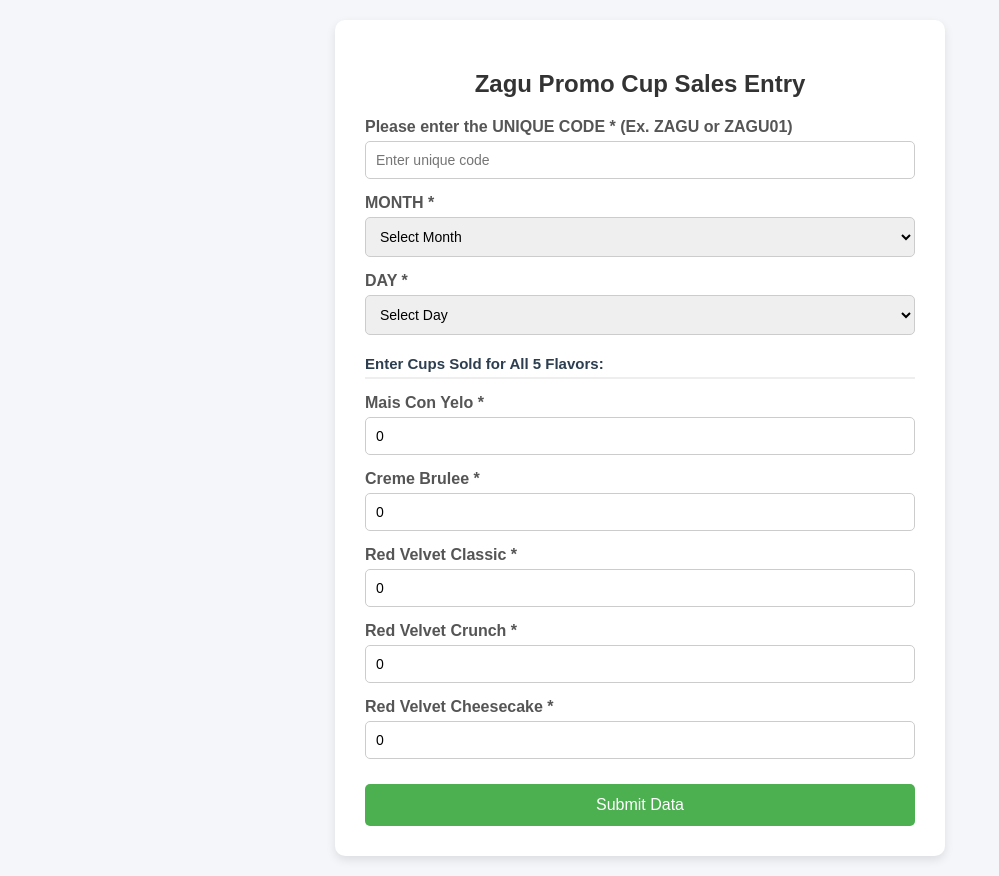
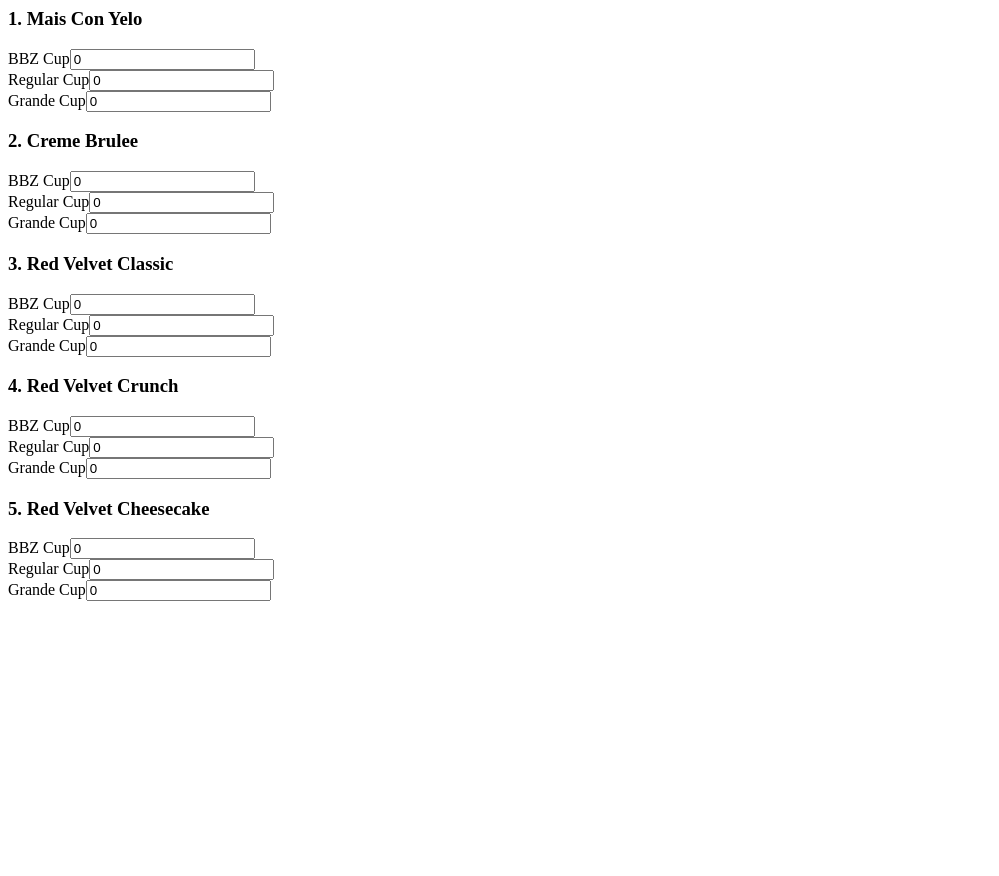
Before and after one commit to misdatazagu-hash/promo-system, a Flask app: page / in a window 1280 px wide. Shown: the whole page, without its empty margins (0-999 px from the left). After the commit the page ends 601 px from the top, so only its background shows below. Run offline with Flask 3, Linux system fonts and the light colour scheme.

Commit message:
Update form.html

```diff
--- a/templates/form.html
+++ b/templates/form.html
@@ -1,94 +1,44 @@
-<!DOCTYPE html>
-<html lang="en">
-<head>
-    <meta charset="UTF-8">
-    <meta name="viewport" content="width=device-width, initial-scale=1.0">
-    <title>Zagu Promo System - All Flavors Entry</title>
-    <style>
-        body { font-family: Arial, sans-serif; background-color: #f4f6f9; margin: 0; padding: 20px; display: flex; justify-content: center; align-items: center; min-height: 100vh; }
-        .container { background: white; padding: 30px; border-radius: 10px; box-shadow: 0 4px 10px rgba(0,0,0,0.1); width: 100%; max-width: 550px; }
-        h2 { text-align: center; color: #333; margin-bottom: 20px; }
-        .form-group { margin-bottom: 15px; }
-        label { display: block; font-weight: bold; margin-bottom: 5px; color: #555; }
-        input, select { width: 100%; padding: 10px; border: 1px solid #ccc; border-radius: 5px; box-sizing: border-box; font-size: 14px; }
-        button { width: 100%; background-color: #4CAF50; color: white; padding: 12px; border: none; border-radius: 5px; font-size: 16px; cursor: pointer; margin-top: 10px; }
-        button:hover { background-color: #45a049; }
-        .alert { background-color: #d4edda; color: #155724; padding: 15px; border-radius: 5px; text-align: center; margin-bottom: 20px; font-weight: bold; }
-        .section-title { font-size: 15px; color: #2c3e50; border-bottom: 2px solid #eee; padding-bottom: 5px; margin-top: 20px; margin-bottom: 15px; font-weight: bold; }
-    </style>
-</head>
-<body>
-    <div class="container">
-        <h2>Zagu Promo Cup Sales Entry</h2>
-
-        {% if success %}
-            <div class="alert">Successfully Submitted! Pwede ka nang mag-submit ng panibago.</div>
-        {% endif %}
-
-        <form method="POST">
-            <div class="form-group">
-                <label for="unique_code">Please enter the UNIQUE CODE * (Ex. ZAGU or ZAGU01)</label>
-                <input type="text" id="unique_code" name="unique_code" required placeholder="Enter unique code">
+<div class="flavor-section">
+                <h3>1. Mais Con Yelo</h3>
+                <div class="sizes-row">
+                    <div class="size-col"><label>BBZ Cup</label><input type="number" name="mcy_bbz" value="0" min="0" required></div>
+                    <div class="size-col"><label>Regular Cup</label><input type="number" name="mcy_reg" value="0" min="0" required></div>
+                    <div class="size-col"><label>Grande Cup</label><input type="number" name="mcy_grande" value="0" min="0" required></div>
+                </div>
             </div>
 
-            <div class="form-group">
-                <label for="month">MONTH *</label>
-                <select id="month" name="month" required>
-                    <option value="">Select Month</option>
-                    <option value="January">January</option>
-                    <option value="February">February</option>
-                    <option value="March">March</option>
-                    <option value="April">April</option>
-                    <option value="May">May</option>
-                    <option value="June">June</option>
-                    <option value="July">July</option>
-                    <option value="August">August</option>
-                    <option value="September">September</option>
-                    <option value="October">October</option>
-                    <option value="November">November</option>
-                    <option value="December">December</option>
-                </select>
+            <div class="flavor-section">
+                <h3>2. Creme Brulee</h3>
+                <div class="sizes-row">
+                    <div class="size-col"><label>BBZ Cup</label><input type="number" name="cb_bbz" value="0" min="0" required></div>
+                    <div class="size-col"><label>Regular Cup</label><input type="number" name="cb_reg" value="0" min="0" required></div>
+                    <div class="size-col"><label>Grande Cup</label><input type="number" name="cb_grande" value="0" min="0" required></div>
+                </div>
             </div>
 
-            <div class="form-group">
-                <label for="day">DAY *</label>
-                <select id="day" name="day" required>
-                    <option value="">Select Day</option>
-                    {% for d in range(1, 32) %}
-                        <option value="{{ d }}">{{ d }}</option>
-                    {% endfor %}
-                </select>
+            <div class="flavor-section">
+                <h3>3. Red Velvet Classic</h3>
+                <div class="sizes-row">
+                    <div class="size-col"><label>BBZ Cup</label><input type="number" name="rvc_bbz" value="0" min="0" required></div>
+                    <div class="size-col"><label>Regular Cup</label><input type="number" name="rvc_reg" value="0" min="0" required></div>
+                    <div class="size-col"><label>Grande Cup</label><input type="number" name="rvc_grande" value="0" min="0" required></div>
+                </div>
             </div>
 
-            <div class="section-title">Enter Cups Sold for All 5 Flavors:</div>
-
-            <div class="form-group">
-                <label for="mais_con_yelo">Mais Con Yelo *</label>
-                <input type="number" id="mais_con_yelo" name="mais_con_yelo" min="0" required value="0">
+            <div class="flavor-section">
+                <h3>4. Red Velvet Crunch</h3>
+                <div class="sizes-row">
+                    <div class="size-col"><label>BBZ Cup</label><input type="number" name="rvcr_bbz" value="0" min="0" required></div>
+                    <div class="size-col"><label>Regular Cup</label><input type="number" name="rvcr_reg" value="0" min="0" required></div>
+                    <div class="size-col"><label>Grande Cup</label><input type="number" name="rvcr_grande" value="0" min="0" required></div>
+                </div>
             </div>
 
-            <div class="form-group">
-                <label for="creme_brulee">Creme Brulee *</label>
-                <input type="number" id="creme_brulee" name="creme_brulee" min="0" required value="0">
+            <div class="flavor-section">
+                <h3>5. Red Velvet Cheesecake</h3>
+                <div class="sizes-row">
+                    <div class="size-col"><label>BBZ Cup</label><input type="number" name="rvcc_bbz" value="0" min="0" required></div>
+                    <div class="size-col"><label>Regular Cup</label><input type="number" name="rvcc_reg" value="0" min="0" required></div>
+                    <div class="size-col"><label>Grande Cup</label><input type="number" name="rvcc_grande" value="0" min="0" required></div>
+                </div>
             </div>
-
-            <div class="form-group">
-                <label for="rv_classic">Red Velvet Classic *</label>
-                <input type="number" id="rv_classic" name="rv_classic" min="0" required value="0">
-            </div>
-
-            <div class="form-group">
-                <label for="rv_crunch">Red Velvet Crunch *</label>
-                <input type="number" id="rv_crunch" name="rv_crunch" min="0" required value="0">
-            </div>
-
-            <div class="form-group">
-                <label for="rv_cheesecake">Red Velvet Cheesecake *</label>
-                <input type="number" id="rv_cheesecake" name="rv_cheesecake" min="0" required value="0">
-            </div>
-
-            <button type="submit">Submit Data</button>
-        </form>
-    </div>
-</body>
-</html>
```
